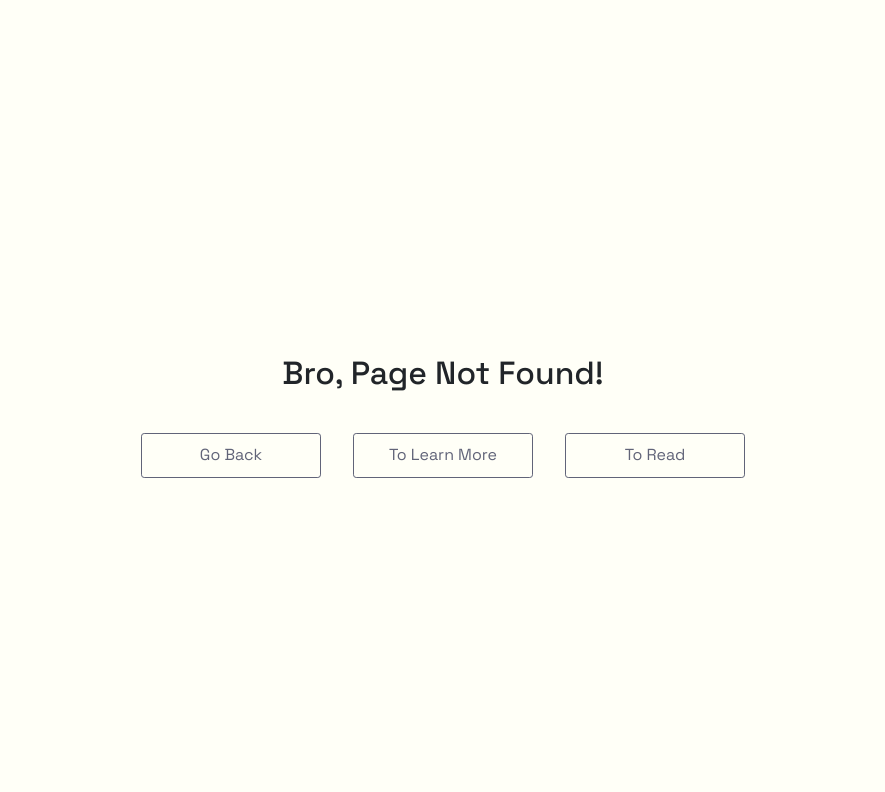
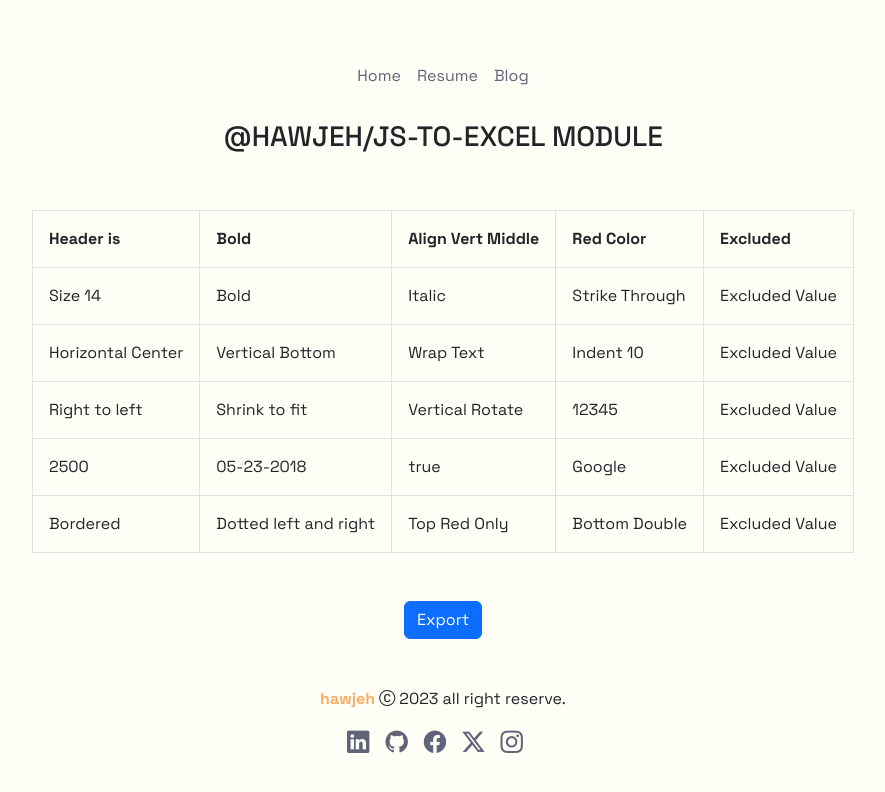
Before and after one commit to hawjeh/portfolio-2024, a Next.js app: page /demo/js-to-excel in a window 1280 px wide. Before the commit this address had no page. Shown: the top 792 px of the page, without its empty margins (197-1082 px from the left). Built offline with nearby package versions, Linux system fonts and the light colour scheme.

Commit message:
move to demo page

```diff
--- a/app/components/JsToExcel/JsToExcelTable.jsx
+++ b/app/components/JsToExcel/JsToExcelTable.jsx
@@ -6,8 +6,12 @@ export default function JsToExcelTable() {
   const onTableClick = () => {
     const isBrowser = typeof window !== "undefined" && typeof window.document !== "undefined"
     if (isBrowser) {
-      const table = window.document.getElementById('sample-table');
-      exportHtmlToExcel(table);
+      try {
+        const table = window.document.getElementById('sample-table');
+        exportHtmlToExcel(table);
+      } catch (e) {
+        console.log(e);
+      }
     }
   }
 
--- a/app/data/blogs/js-to-excel.mdx
+++ b/app/data/blogs/js-to-excel.mdx
@@ -32,4 +32,4 @@ Uses [exceljs](https://github.com/exceljs/exceljs) under the hood to create actu
 ## Sample page
 
 - [Right in my Github repository](https://github.com/hawjeh/js-to-excel/blob/main/src/test/index.html)
-- [Sample page within my blog](/js-to-excel)
+- [Sample page within my blog](/demo/js-to-excel)
--- a/app/js-to-excel/page.jsx
+++ b/app/demo/js-to-excel/page.jsx
@@ -1,5 +1,5 @@
-import Profile from '../assets/imgs/cartoon.jpg'
-import JsToExcel from '../components/JsToExcel';
+import Profile from '../../assets/imgs/cartoon.jpg'
+import JsToExcel from '../../components/JsToExcel';
 
 export const metadata = {
   title: 'Haw Jeh | JS to Excel',
--- a/package.json
+++ b/package.json
@@ -9,7 +9,6 @@
     "lint": "next lint"
   },
   "dependencies": {
-    "@hawjeh/js-to-excel": "^1.0.10",
     "gray-matter": "^4.0.3",
     "next": "14.0.1",
     "next-mdx-remote": "^4.4.1",
@@ -20,6 +19,7 @@
     "sharp": "^0.32.6"
   },
   "devDependencies": {
+    "@hawjeh/js-to-excel": "^1.0.10",
     "bootstrap": "^5.3.2",
     "bootstrap-icons": "^1.11.1",
     "tsparticles-preset-links": "^2.12.0",
```
Also changed, not shown: 1 other file (tests, documents, lock files or other folders).
